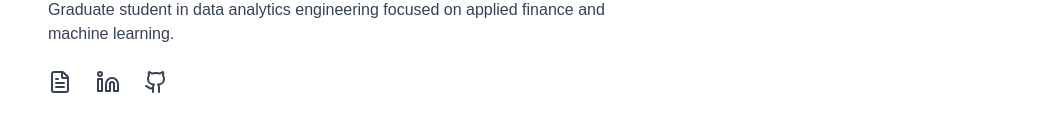
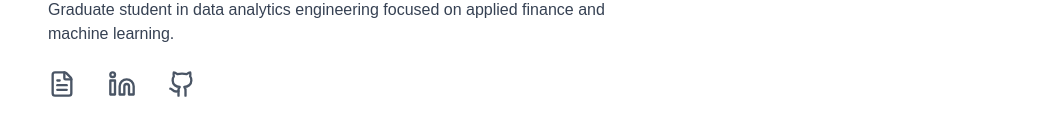
Before and after one commit to iluvcoding123/portfolio-website, a Next.js app in the folder portfolio/: page / in a window 1280 px wide. Shown: the part 302-442 px from the top of the page, without its empty margins (120-1159 px from the left). Built offline with nearby package versions, Linux system fonts and the light colour scheme.

Commit message:
resizing and coloring links

```diff
--- a/portfolio/src/app/page.tsx
+++ b/portfolio/src/app/page.tsx
@@ -22,31 +22,31 @@ export default function Home() {
         Graduate student in data analytics engineering focused on applied finance and machine learning.
       </p>
 
-      <div className="mt-6 flex items-center gap-6">
+      <div className="mt-6 flex items-center gap-8">
         <a
           href="/resume.pdf"
           target="_blank"
           aria-label="Resume"
-          className="text-gray-700 transition-colors duration-150 hover:text-gray-900"
+          className="text-gray-600 transition-colors duration-150 hover:text-gray-900"
         >
-          <FileText className="h-6 w-6" />
+          <FileText className="h-7 w-7" />
         </a>
         <a
           href="https://www.linkedin.com/in/jkim555"
           target="_blank"
           aria-label="LinkedIn"
-          className="text-gray-700 transition-colors duration-150 hover:text-gray-900"
+          className="text-gray-600 transition-colors duration-150 hover:text-gray-900"
         >
-          <Linkedin className="h-6 w-6" />
+          <Linkedin className="h-7 w-7" />
         </a>
 
         <a
           href="https://github.com/iluvcoding123"
           target="_blank"
           aria-label="GitHub"
-          className="text-gray-700 transition-colors duration-150 hover:text-gray-900"
+          className="text-gray-600 transition-colors duration-150 hover:text-gray-900"
         >
-          <Github className="h-6 w-6" />
+          <Github className="h-7 w-7" />
         </a>
 
       </div>
```
